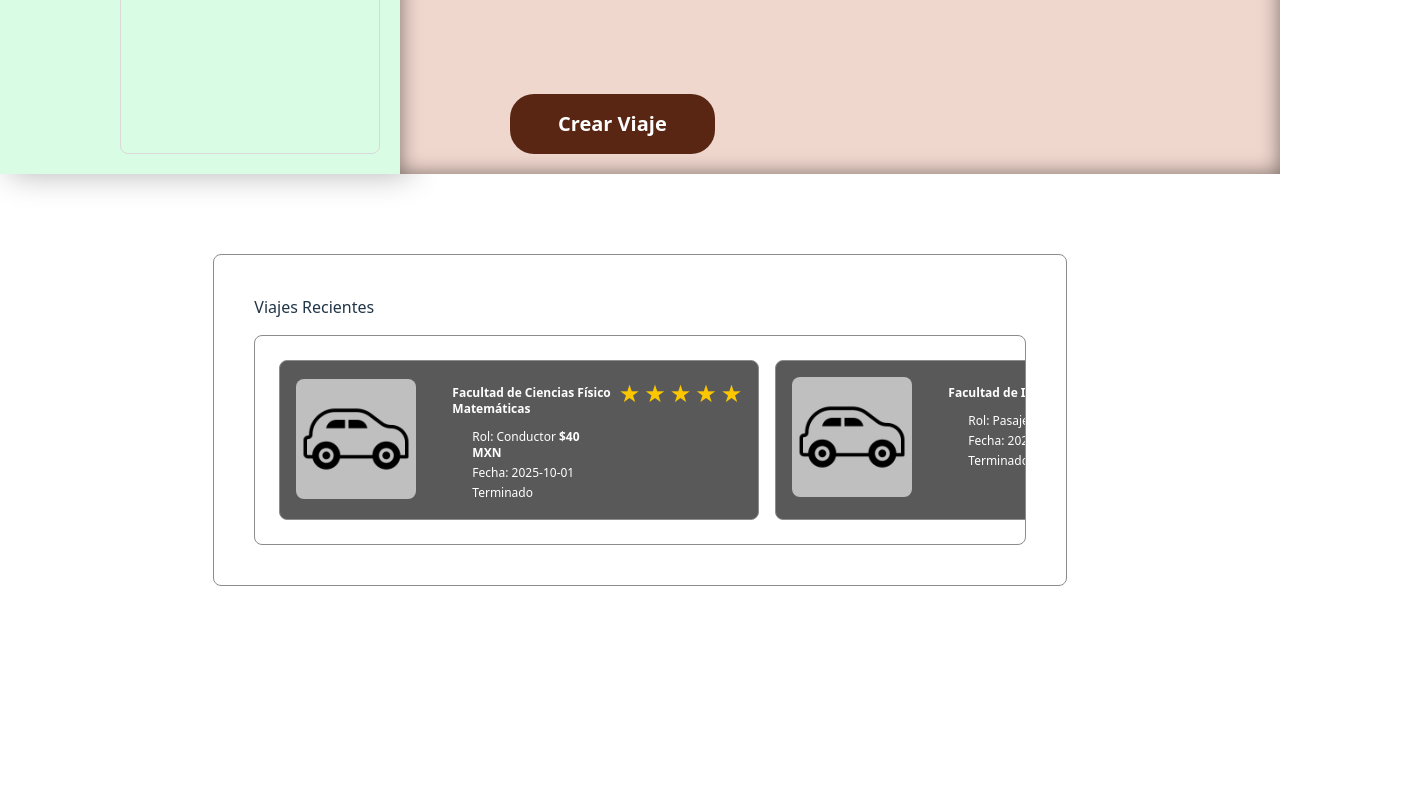
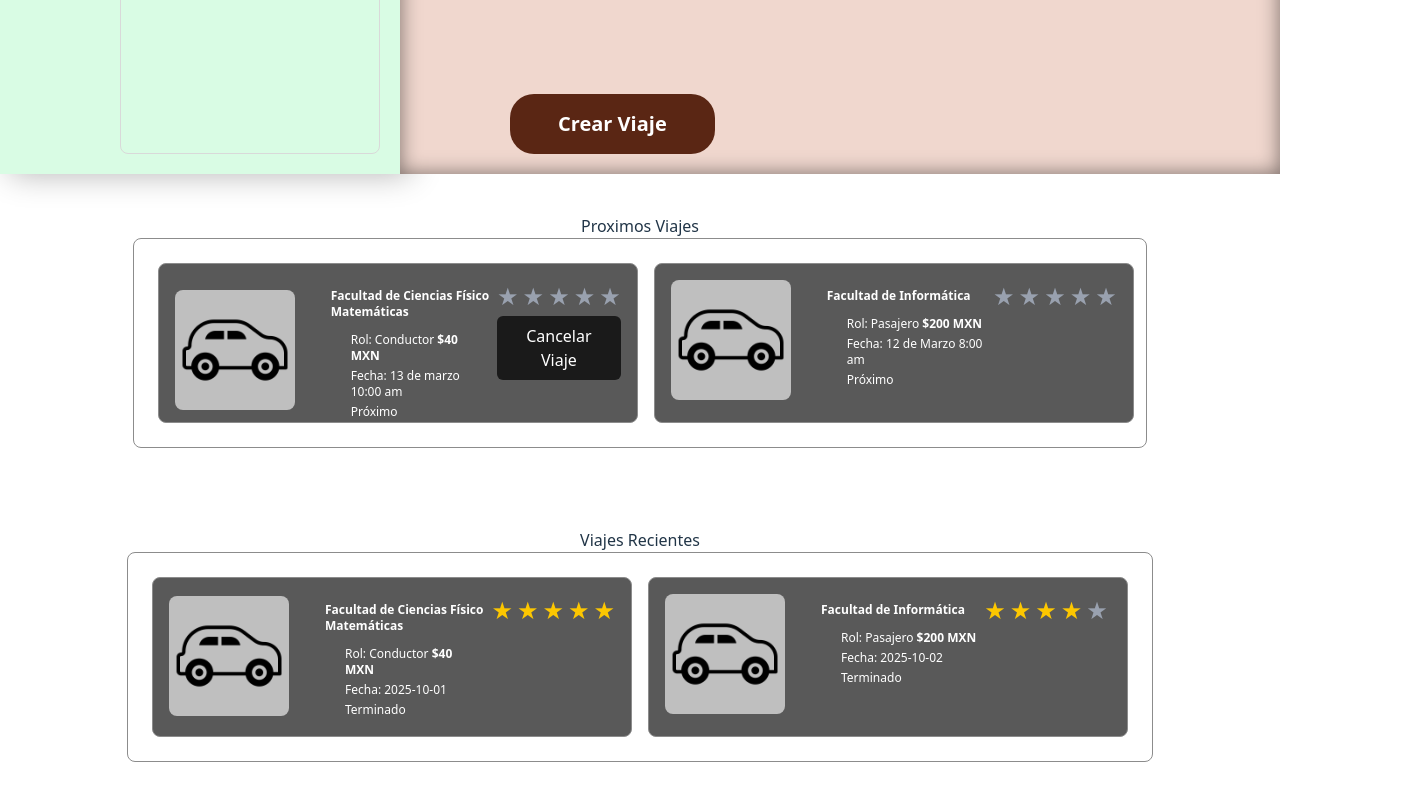
Before and after one commit to FredPota/RoadPartners-project, a React (Vite) app: page / in a window 1280 px wide. Shown: the part 498-1298 px from the top of the page, 1401 px wide, since content can reach past the window. Before the commit the page ends 1124 px from the top, so only its background shows below. Built offline with nearby package versions, Linux system fonts and the light colour scheme.

Commit message:
añadio segmento de viajes proximos en la pantalla de inicio

```diff
--- a/src/components/travelCard.jsx
+++ b/src/components/travelCard.jsx
@@ -17,7 +17,13 @@ function TravelCard({compact, travel, onclick}) {
                     <p className={compact ? "travel-history-card-compact-content" : "travel-history-card-content"}>{travel.estado}</p>
                 </div>
             </div>
-            <StarRating value={travel.rating} readOnly={true} />
+            <div className="flex flex-col gap-1">
+                <StarRating value={travel.rating} readOnly={true} />
+                {(travel.rol=="Conductor" && travel.estado=="Próximo")  && (
+                    <button className="profile-btn">Cancelar Viaje</button>
+                )}
+            </div>
+
         </li>
     );
 }
--- a/src/pages/HomePage.jsx
+++ b/src/pages/HomePage.jsx
@@ -44,7 +44,16 @@ function HomePage() {
                     </div>
                 </div>
                 {/* <div id="search-btn">Buscar Viaje</div> */}
-                <div id="recentTravels-container" className="recent-travels-container">
+
+                <div id="sooner-travels-container" className="sooner-travels-container">
+                    <h3>Proximos Viajes</h3>
+                    <ul className="list-container max-w-2/3 mx-auto">
+                        <TravelCard travel={{ id: 1, destino: "Facultad de Ciencias Físico Matemáticas", rol: "Conductor", pasajeros: 2, fecha: "13 de marzo 10:00 am", hora: "10:00 am", costo: 40, distancia: 15, estado: "Próximo", rating: 0 }} />
+                        <TravelCard travel={{ id: 2, destino: "Facultad de Informática", rol: "Pasajero", pasajeros: 3, fecha: "12 de Marzo 8:00 am", costo: 200, distancia: 17, estado: "Próximo", rating: 0 }} />
+                        <TravelCard travel={{ id: 3, destino: "Facultad de Medicina", rol: "Conductor", pasajeros: 1, fecha: "14 de marzo 9:00 am", hora: "9:00 am", costo: 50, distancia: 20, estado: "Próximo", rating: 0 }} />
+                    </ul>
+                </div>
+                <div id="recentTravels-container" className="my-10">
                     <h3>Viajes Recientes</h3>
                     <ul className="list-container">
                         <TravelCard travel={{ id: 1, destino: "Facultad de Ciencias Físico Matemáticas", rol: "Conductor", pasajeros: 2, fecha: "2025-10-01", hora: "10:00 am", costo: 40, distancia: 15, estado: "Terminado", rating: 5 }} />
```
